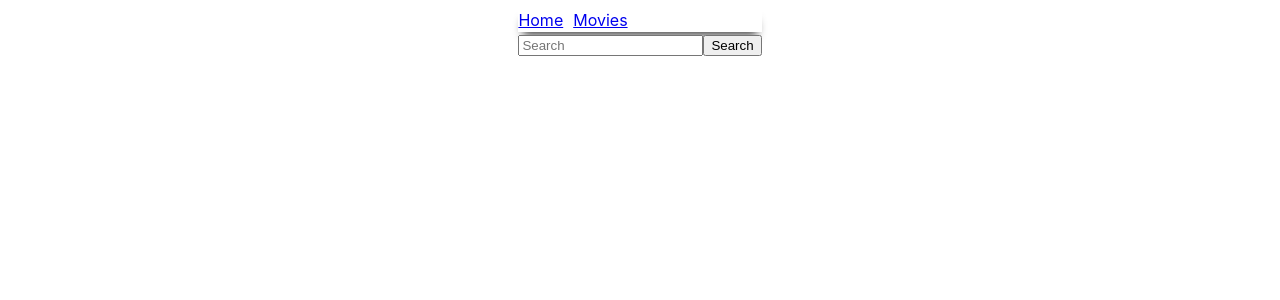
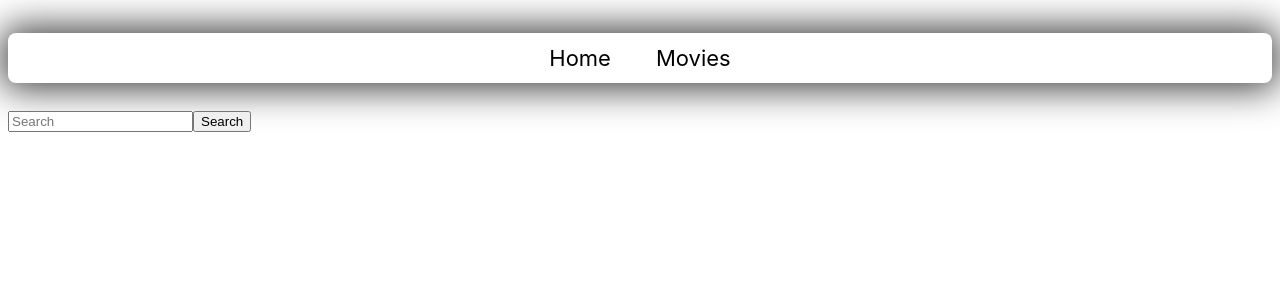
Before and after one commit to sno0wi/goit-react-hw-05, a React (Vite) app: page /movies in a window 1280 px wide. Shown: the top 300 px of the page. Built offline with nearby package versions, Linux system fonts and the light colour scheme; the HTML template or start-up script is replaced by a standard one.

Commit message:
add css for activeLink

```diff
--- a/package.json
+++ b/package.json
@@ -11,6 +11,7 @@
   },
   "dependencies": {
     "axios": "^1.6.8",
+    "clsx": "^2.1.0",
     "formik": "^2.4.5",
     "react": "^18.2.0",
     "react-dom": "^18.2.0",
--- a/src/App.css
+++ b/src/App.css
@@ -8,15 +8,16 @@
   text-align: center;
 }
 
-.header {
-  display: flex;
-  width: 100%;
-  gap: 10px;
-  box-shadow: 0px 8px 10px -5px rgba(0, 0, 0, 0.75);
+ul {
+  list-style: none;
+  margin: 0;
 }
 
-.main {
-  display: flex;
-  width: 100%;
-  justify-content: flex-start;
+a {
+  text-decoration: none;
+  color: black;
 }
+
+a:visited {
+  color: black;
+}
--- a/src/components/Layout/Layout.jsx
+++ b/src/components/Layout/Layout.jsx
@@ -1,13 +1,24 @@
 import { NavLink } from "react-router-dom";
+import css from "./Layout.module.css";
+import clsx from "clsx";
+
+const getNavLinkClassNames = ({ isActive }) =>
+  clsx(css.headerLink, {
+    active: isActive,
+  });
 
 const Layout = ({ children }) => {
   return (
-    <div>
-      <header className="header">
-        <NavLink to="/">Home</NavLink>
-        <NavLink to="/movies">Movies</NavLink>
+    <div className={css.wrapperHomePage}>
+      <header className={css.header}>
+        <NavLink to="/" className={getNavLinkClassNames}>
+          Home
+        </NavLink>
+        <NavLink to="/movies" className={getNavLinkClassNames}>
+          Movies
+        </NavLink>
       </header>
-      <main>{children}</main>
+      <main className={css.main}>{children}</main>
     </div>
   );
 };
--- /dev/null
+++ b/src/components/Layout/Layout.module.css
@@ -0,0 +1,29 @@
+.wrapperHomePage {
+    width: 100%;
+}
+
+.header {
+    display: flex;
+    width: 100%;
+    min-height: 50px;
+    justify-content: center;
+    align-items: center;
+    gap: 45px;
+    box-shadow: 0px 0px 36px 6px rgba(0, 0, 0, 0.75);
+    border-radius: 8px;
+    margin: 25px 0;
+}
+
+.main {
+    display: flex;
+    width: 100%;
+    justify-content: flex-start;
+}
+
+.headerLink {
+    font-size: 22px;
+}
+
+.active {
+    color: blue;
+}
--- a/src/pages/HomePage/HomePage.jsx
+++ b/src/pages/HomePage/HomePage.jsx
@@ -34,8 +34,12 @@ const HomePage = () => {
       {films !== null && (
         <ul className={css.list}>
           {films.results.map((film) => (
-            <li key={film.id}>
-              <Link to={`/movies/${film.id}`} state={location}>
+            <li key={film.id} className={css.item}>
+              <Link
+                to={`/movies/${film.id}`}
+                state={location}
+                className={css.link}
+              >
                 {film.original_title}
               </Link>
             </li>
--- a/src/pages/HomePage/HomePage.module.css
+++ b/src/pages/HomePage/HomePage.module.css
@@ -1,7 +1,23 @@
 .list {
     display: flex;
-    flex-direction: column;
-    align-items: flex-start;
     justify-content: center;
-    padding: 0 10px;
+    flex-wrap: wrap;
+    padding: 10px 10px;
+    gap: 20px;
 }
+
+.item {
+    display: flex;
+    justify-content: center;
+    align-items: center;
+    border: 1px solid black;
+    border-radius: 8px;
+}
+
+.link {
+    padding: 12px;
+}
+
+.active {
+    color: blue;
+}
```
Also changed, not shown: src/components/Layout/Layout.css (deleted), 1 other file (tests, documents, lock files or other folders).
